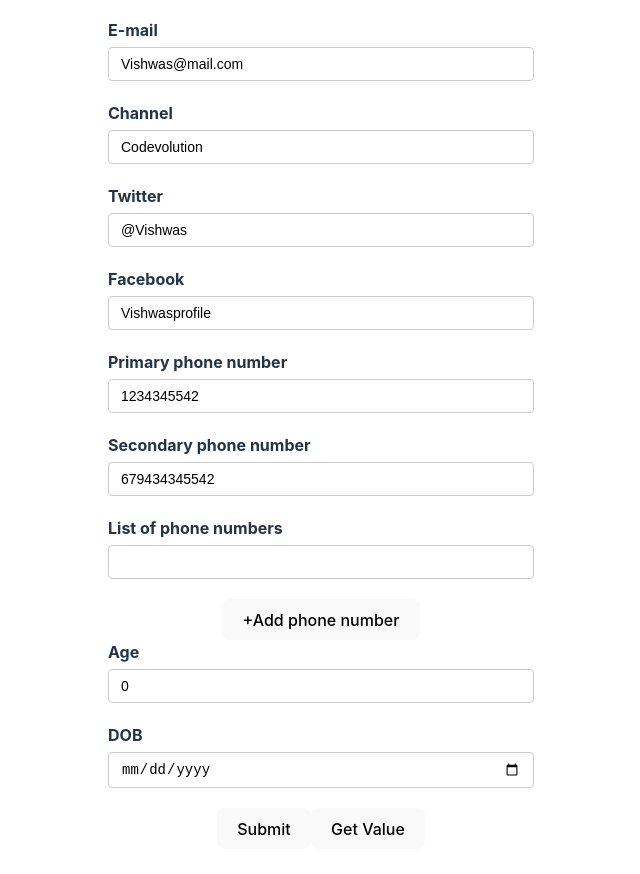
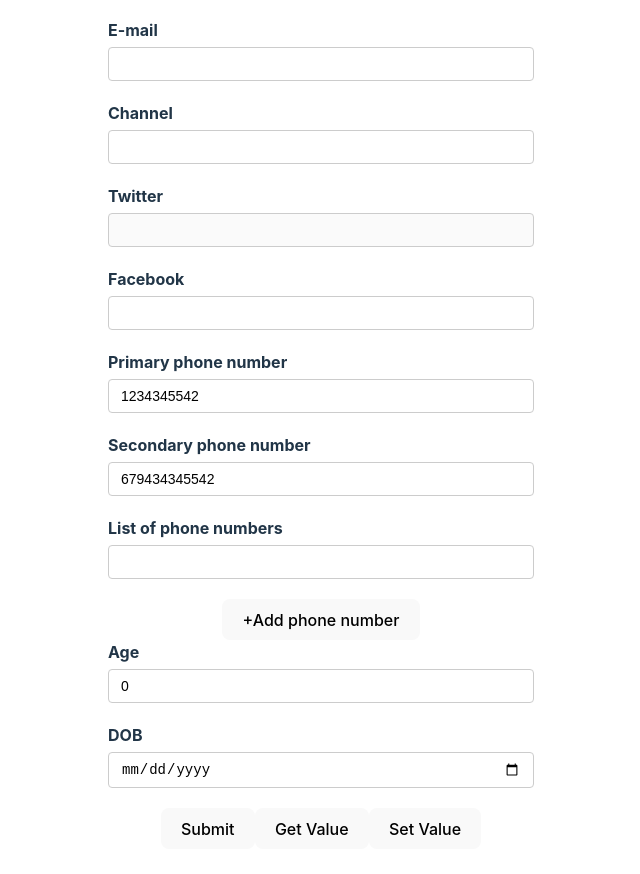
Before and after one commit to Haroonabdulrazaq/reduxtoolkit-demo, a React (Vite) app in the folder react-hook-form/: page / in a window 1280 px wide. Shown: the part 222-1096 px from the top of the page, without its empty margins (319-959 px from the left). Built offline with nearby package versions, Linux system fonts and the light colour scheme.

Commit message:
add some formState and onError to project

```diff
--- a/react-hook-form/src/components/YoutubeForm.tsx
+++ b/react-hook-form/src/components/YoutubeForm.tsx
@@ -1,5 +1,5 @@
 import { useEffect } from 'react';
-import { useForm, useFieldArray } from 'react-hook-form';
+import { useForm, useFieldArray, FieldErrors } from 'react-hook-form';
 import { DevTool } from '@hookform/devtools';
 
 type FormValues = {
@@ -22,12 +22,12 @@ export const YouTubeForm = () => {
 
   const form = useForm<FormValues>({
     defaultValues: {
-      username: 'Vishwas',
-      email: 'Vishwas@mail.com',
-      channel: 'Codevolution',
+      username: '',
+      email: '',
+      channel: '',
       social: {
-        twitter: '@Vishwas',
-        facebook: 'Vishwasprofile'
+        twitter: '',
+        facebook: ''
       },
       phoneNumbers: ["1234345542", "679434345542"],
       phNumbers: [{number: ''}],
@@ -36,9 +36,12 @@ export const YouTubeForm = () => {
     }
   });
 
-  const { register, control, handleSubmit, formState, watch, getValues } = form;
-  const { errors } = formState;
+  const { register, control, handleSubmit, formState, watch, getValues, setValue } = form;
 
+  const { errors, dirtyFields, touchedFields, isDirty } = formState;
+  console.log('dirtyFields', dirtyFields);
+  console.log('touchedFields', touchedFields);
+  console.log('isDirty', isDirty);
   // const watchUsername = watch();
 
  const { fields, append, remove } = useFieldArray({
@@ -49,23 +52,34 @@ export const YouTubeForm = () => {
   const handleGetValues = () =>{
     console.log('GetValues', getValues("social.facebook"));
   }
+  const handleSetValues = () =>{
+    setValue("social.facebook", "new value", {
+      shouldDirty: true,
+      shouldValidate: true,
+      shouldTouch: true
+    });
+  }
   const onSubmit = (data: FormValues) => {
     console.log(data);
   }
 
+  const onError = (errors: FieldErrors<FormValues>) =>{
+    console.log(errors);
+  }
+
   useEffect(()=>{
     const subscribe = watch((value)=> {
-      console.log(value);
+      console.log("value", value);
     });
     return ()=> subscribe.unsubscribe();
-  }, [watch])
+  }, [])
 
   return (
     <div>
       <h1>YouTube Form </h1>
       {/* <h3>Watched Value {JSON.stringify(watchUsername)}</h3> */}
 
-      <form onSubmit={handleSubmit(onSubmit)} noValidate>
+      <form onSubmit={handleSubmit(onSubmit, onError)} noValidate>
         <div className='form-control'>
           <label htmlFor="username">Username</label>
           <input type="text" id="username" {...register("username", {
@@ -100,8 +114,9 @@ export const YouTubeForm = () => {
         <div className='form-control'>
           <label htmlFor="twitter">Twitter</label>
           <input type="text" id="twitter" {...register("social.twitter", {
+            disabled: Boolean(watch("channel") === ''),
             required: {
-             value: true,
+              value: true,
               message: "Twitter is required mdfka"
             }
           })} />
@@ -161,6 +176,7 @@ export const YouTubeForm = () => {
         </div>
         <button>Submit</button>
         <button type='button' onClick={handleGetValues}>Get Value</button>
+        <button type='button' onClick={handleSetValues}>Set Value</button>
       </form>
       <DevTool control={control}/>
     </div>
```
